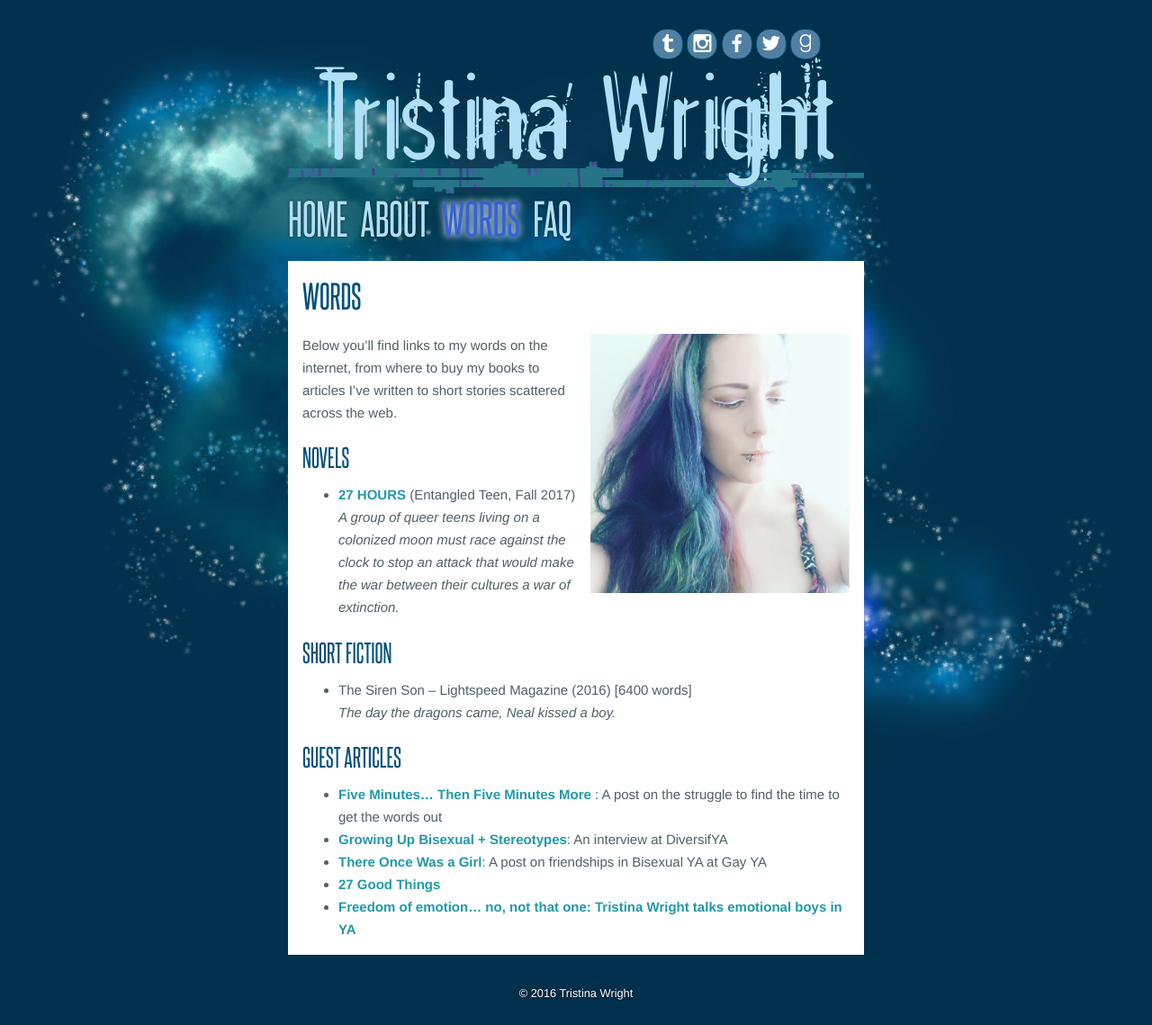
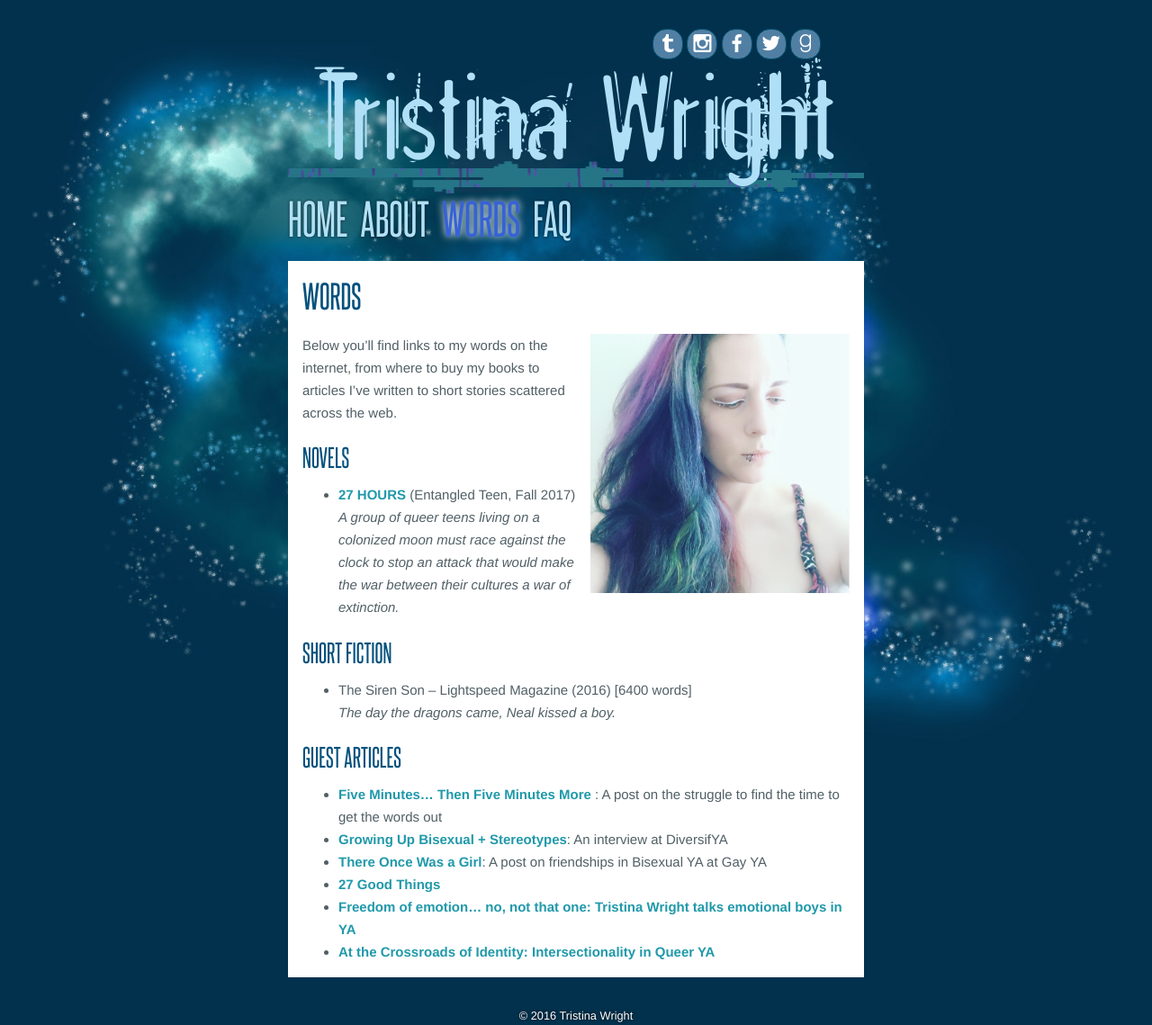
Before and after one commit to TristinaWright/tristinawright.github.io, a Jekyll site: the page built from _posts/static/2015-12-08-writing.md, in a window 1280 px wide. Shown: the whole page at 90% size. Built offline with Jekyll 4.4.1, drawn with Linux system fonts in a browser that asks for light colours; before the commit the page ends 1114 px from its top, so only the background shows below that.

Commit message:
Updated 2015-12-08-writing.md

```diff
--- a/_posts/static/2015-12-08-writing.md
+++ b/_posts/static/2015-12-08-writing.md
@@ -23,3 +23,4 @@ _The day the dragons came, Neal kissed a boy._
 - [There Once Was a Girl](http://www.gayya.org/?p=3083): A post on friendships in Bisexual YA at Gay YA
 - [27 Good Things](http://27goodthings.com/2015/10/12/tristina-wright-author/)
 - [Freedom of emotion… no, not that one: Tristina Wright talks emotional boys in YA](http://www.yainterrobang.com/tristina-wright-emotional-boys-ya/)
+- [At the Crossroads of Identity: Intersectionality in Queer YA](http://www.gayya.org/?p=3984)
```
